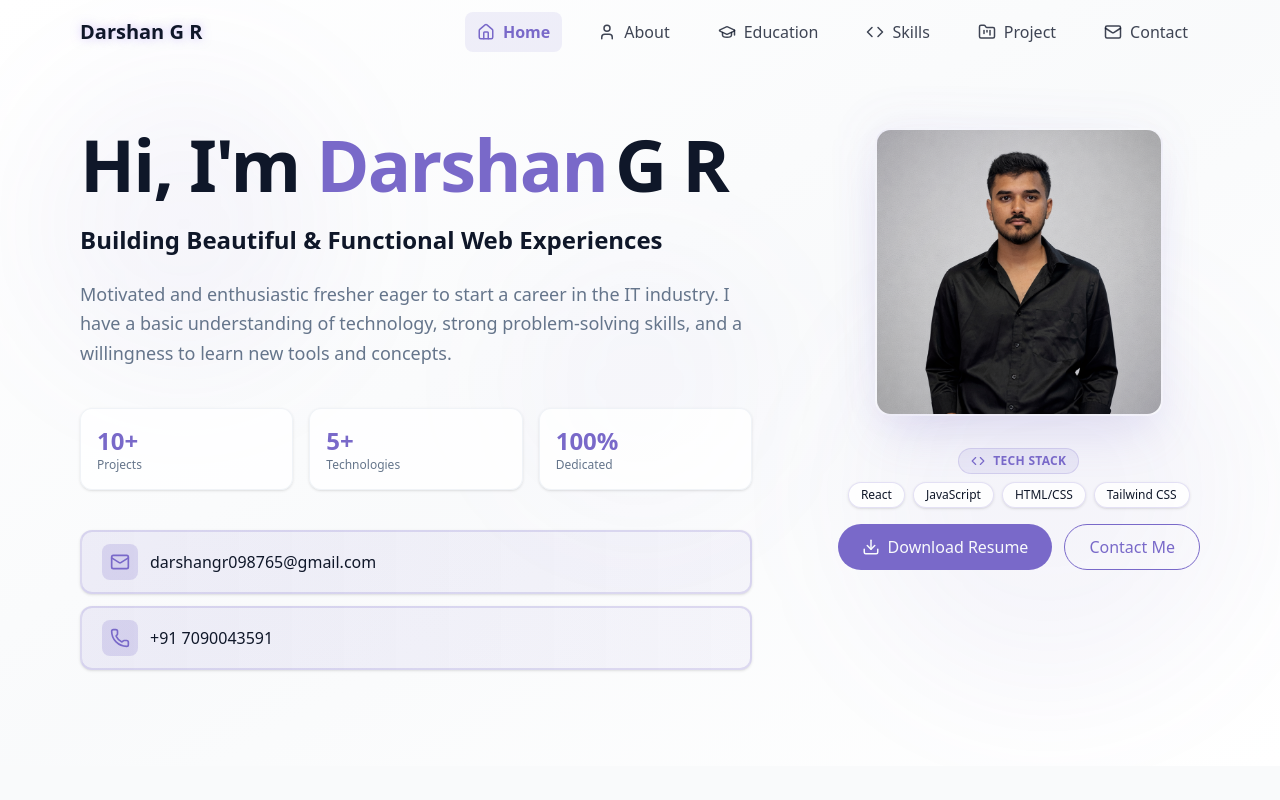
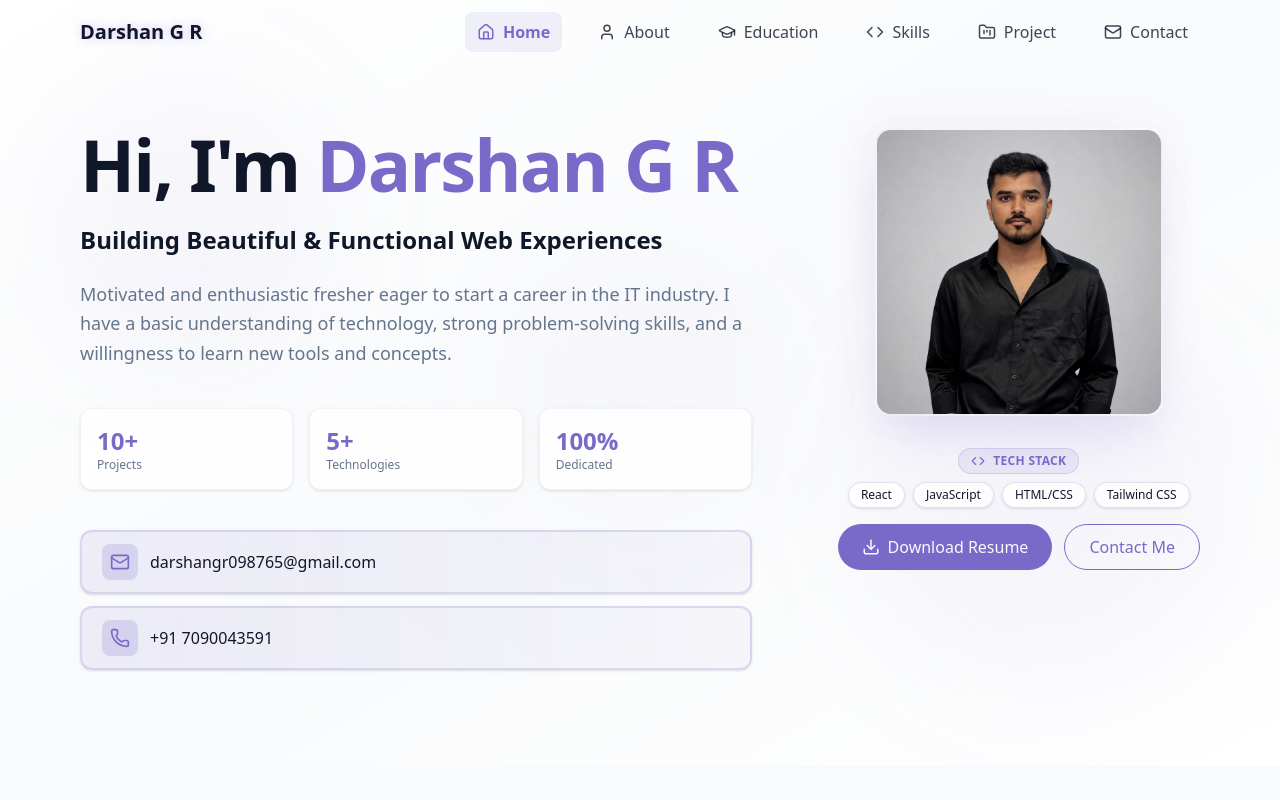
Before and after one commit to darshangr456/portfolio, a React (Vite) app: page / in a window 1280 px wide. Shown: the top 800 px of the page. Built offline with nearby package versions, Linux system fonts and the light colour scheme.

Commit message:
name color change

```diff
--- a/src/components/HeroSection.jsx
+++ b/src/components/HeroSection.jsx
@@ -21,8 +21,7 @@ export const HeroSection=()=>{
 
            <h1 className="text-3xl sm:text-4xl md:text-5xl lg:text-6xl xl:text-7xl font-bold tracking-tight">
             <span className="opacity-0 animate-fade-in">Hi, I'm </span>
-            <span className="text-primary opacity-0 animate-fade-in-delay-1">Darshan</span>
-            <span className="text-foreground ml-1 md:ml-2 opacity-0 animate-fade-in-delay-2">G R</span>
+            <span className="text-primary opacity-0 animate-fade-in-delay-1">Darshan G R</span>
             </h1>
 
             <p className="text-lg sm:text-xl md:text-2xl font-semibold text-foreground opacity-0 animate-fade-in-delay-2">
```
